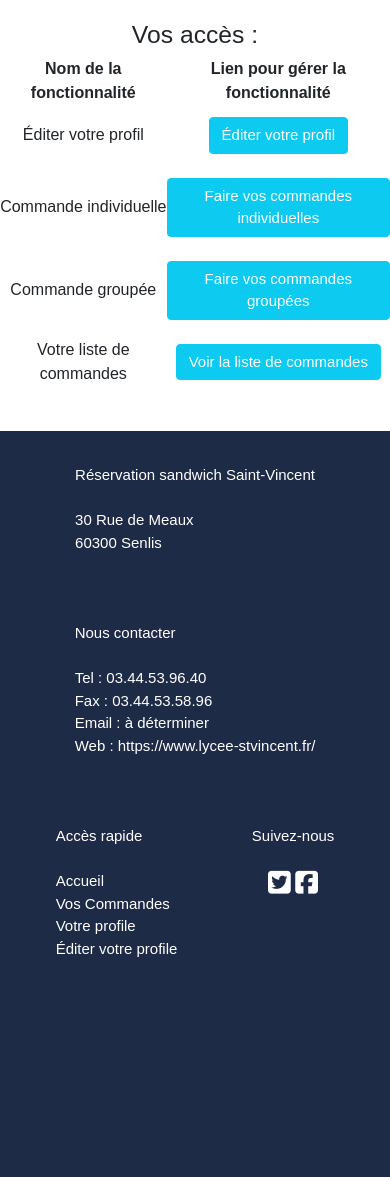
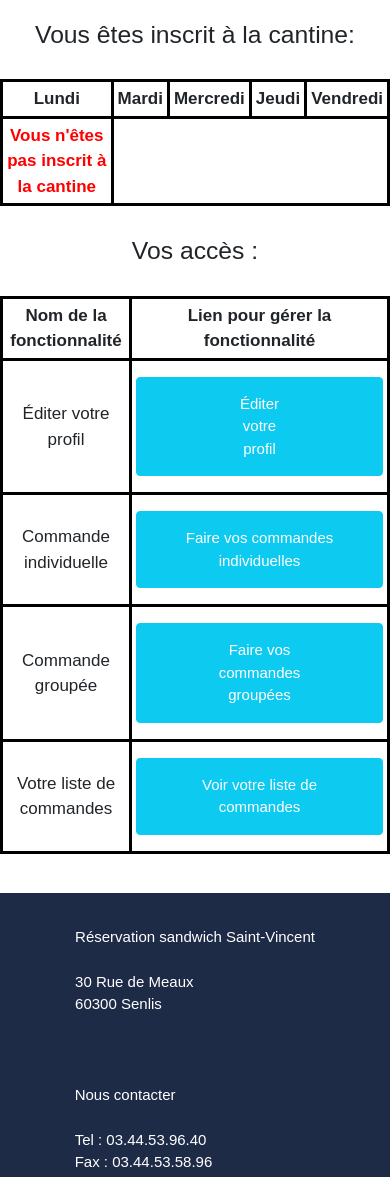
Before and after one commit to icecold120000/ReservationSandwich, a Symfony app: template templates/profile/eleve.html.twig in a window 390 px wide. Shown: the part 208-1385 px from the top of the page. Before the commit the page ends 1165 px from the top, so only its background shows below. Run offline with Twig, Linux system fonts and the light colour scheme; the template is opened without the code that fills it, so the values that code supplies are empty; some libraries are stand-ins or nearby versions.

Commit message:
Sécurité + Correction responsive

```diff
--- a/public/static/css/admin.css
+++ b/public/static/css/admin.css
@@ -195,6 +195,56 @@ div#filtreEleve.filtre label{
     color: red;
 }
 
+/*Page de profil*/
+
+#profilHeader{
+    margin: 5% 0 3% 10%;
+}
+
+#profilHeader p, #infoProfil p{
+    font-size: 20px;
+}
+
+#profilHeader h1,#profilHeader p{
+    text-align: left;
+}
+
+#typeUser{
+    font-weight: bold;
+    font-style: italic;
+}
+
+#btnProfilAcces1 {
+    padding: 15px 100px;
+}
+
+#btnProfilAcces2 {
+    padding: 15px 40px;
+}
+
+#btnProfilAcces3 {
+    padding: 15px 50px;
+}
+
+#btnProfilAcces4 {
+    padding: 15px 56px;
+}
+
+
+/*Profil d'un élève*/
+
+.fa-times, .fa-check {
+    font-size: 2em;
+}
+
+.fa-times {
+    color: red;
+}
+
+.fa-check {
+    color: green;
+}
+
 /* Responsive pour les téléphones */
 @media screen and (max-device-width: 700px) {
 
@@ -258,6 +308,7 @@ div#filtreEleve.filtre label{
     #filtre div{
         margin: 0 0 1em 0;
         padding: 0;
+        float: unset;
     }
 
     #filtre #left p{
@@ -318,6 +369,12 @@ div#filtreEleve.filtre label{
         margin-top: 1em;
     }
 
+    /*Page de profil*/
+
+    #profilHeader p {
+        font-size: 2em;
+    }
+
     /*Formulaire d'ajout et de modification des adultes*/
 
     #btnAdulte {
--- a/src/Entity/User.php
+++ b/src/Entity/User.php
@@ -82,6 +82,7 @@ class User implements UserInterface, PasswordAuthenticatedUserInterface
      * @ORM\OneToMany(targetEntity=Eleve::class, mappedBy="compteEleve")
      */
     private $eleves;
+
 
     public function __construct()
     {
--- a/src/Repository/UserRepository.php
+++ b/src/Repository/UserRepository.php
@@ -36,6 +36,7 @@ class UserRepository extends ServiceEntityRepository implements PasswordUpgrader
         $this->_em->persist($user);
         $this->_em->flush();
     }
+
 
     /**
      * @return User[]
--- a/templates/adulte/index.html.twig
+++ b/templates/adulte/index.html.twig
@@ -4,6 +4,7 @@
 {% block stylesheets %}<link rel="stylesheet" type="text/css" href="{{asset('static/css/admin.css')}}">{% endblock %}
 
 {% block body %}
+    <main>
         <h1>Liste des adultes</h1>
         <div>
             <div>
@@ -100,4 +101,5 @@
         <div>
             {{ knp_pagination_render(adultes) }}
         </div>
+    </main>
 {% endblock %}
--- a/templates/base.html.twig
+++ b/templates/base.html.twig
@@ -51,19 +51,19 @@
                                 <ul class="dropdown-menu" aria-labelledby="accesProfile">
                                     <li>
                                         {% if is_granted('ROLE_ADMIN')%}
-                                            <a class="dropdown-item" href="{{path('profile_admin')}}">
+                                            <a class="dropdown-item" href="{{path('profile_admin',{'userTokenHash': app.user.tokenHash})}}">
                                                 Voir profil
                                             </a>
                                         {% elseif is_granted('ROLE_ELEVE')%}
-                                            <a class="dropdown-item" href="{{path('profile_eleve')}}">
+                                            <a class="dropdown-item" href="{{path('profile_eleve',{'userTokenHash': app.user.tokenHash})}}">
                                                 Voir profil
                                             </a>
                                         {% elseif is_granted('ROLE_ADULTE')%}
-                                            <a class="dropdown-item" href="{{path('profile_adulte')}}">
+                                            <a class="dropdown-item" href="{{path('profile_adulte',{'userTokenHash': app.user.tokenHash})}}">
                                                 Voir profil
                                             </a>
                                         {% elseif is_granted('ROLE_CUISINE')%}
-                                            <a class="dropdown-item" href="{{path('profile_cuisine')}}">
+                                            <a class="dropdown-item" href="{{path('profile_cuisine',{'userTokenHash': app.user.tokenHash})}}">
                                                 Voir profil
                                             </a>
                                         {% endif %}
@@ -104,8 +104,28 @@
                 <li>
                     <p><a href="{{path('homepage')}}">Accueil</a></p>
                     <p><a href="">Vos Commandes</a></p>
-                    <p><a href="">Votre profile</a></p>
-                    <p><a href="">Éditer votre profile</a></p>
+                    {% if is_granted('IS_AUTHENTICATED_REMEMBERED')%}
+                        <p>
+                            {% if is_granted('ROLE_ADMIN')%}
+                                <a href="{{path('profile_admin',{'userTokenHash': app.user.tokenHash})}}">
+                                    Votre profil
+                                </a>
+                            {% elseif is_granted('ROLE_ELEVE')%}
+                                <a href="{{path('profile_eleve',{'userTokenHash': app.user.tokenHash})}}">
+                                    Votre profil
+                                </a>
+                            {% elseif is_granted('ROLE_ADULTE')%}
+                                <a href="{{path('profile_adulte',{'userTokenHash': app.user.tokenHash})}}">
+                                    Votre profil
+                                </a>
+                            {% elseif is_granted('ROLE_CUISINE')%}
+                                <a href="{{path('profile_cuisine',{'userTokenHash': app.user.tokenHash})}}">
+                                    Votre profil
+                                </a>
+                            {% endif %}
+                        </p>
+                        <p><a href="{{path('profile_edit',{'id': app.user.id})}}">Éditer votre profil</a></p>
+                    {% endif %}
                 </li>
             </div>
             <div class="networks">
--- a/templates/profile/eleve.html.twig
+++ b/templates/profile/eleve.html.twig
@@ -10,18 +10,45 @@
                 <h1>Bienvenue {{app.user.getPrenomUser}} {{app.user.getNomUser}}.</h1>
             {% endif %}
             <p>Vous êtes enregistré en tant <span id="typeUser">qu'élève</span> sur cette plateforme.</p>
-            <p>Ma Classe :
-                {% if app.user.getEleves %}
-                    {% for eleve in app.user.getEleve|filter(nomEleve => app.user.getNomUser,
-                        prenomEleve => app.user.getPrenomEleve,dateNaissanceUser => app.user.getDateNaissanceUser)%}
-                        {{ eleve.classe.codeClasse }}
-                    {% endfor %}
-                {% endif %}
-            </p>
+            <p>Ma Classe : {{ eleve.classeEleve.codeClasse }}</p>
+        </div>
+        <div>
+            <h2>Vous êtes inscrit à la cantine:</h2>
+            <table class="table tableAdmin">
+                <thead>
+                    <tr>
+                        <th scope="col">Lundi</th>
+                        <th scope="col">Mardi</th>
+                        <th scope="col">Mercredi</th>
+                        <th scope="col">Jeudi</th>
+                        <th scope="col">Vendredi</th>
+                    </tr>
+                </thead>
+                <tbody>
+                    {% if inscritCantine %}
+                        <tr>
+                            <td>{{ inscritCantine.repasJ1 ? '<i class="fas fa-check"></i>' :
+                                '<i class="fas fa-times"></i>' }}</td>
+                            <td>{{ inscritCantine.repasJ2 ? '<i class="fas fa-check"></i>' :
+                                '<i class="fas fa-times"></i>' }}</td>
+                            <td>{{ inscritCantine.repasJ3 ? '<i class="fas fa-check"></i>' :
+                                '<i class="fas fa-times"></i>' }}</td>
+                            <td>{{ inscritCantine.repasJ4 ? '<i class="fas fa-check"></i>' :
+                                '<i class="fas fa-times"></i>' }}</td>
+                            <td>{{ inscritCantine.repasJ5 ? '<i class="fas fa-check"></i>' :
+                                '<i class="fas fa-times"></i>' }}</td>
+                        </tr>
+                    {% else %}
+                        <tr>
+                            <td class="erreur">Vous n'êtes pas inscrit à la cantine</td>
+                        </tr>
+                    {% endif %}
+                </tbody>
+            </table>
         </div>
         <div>
             <h2>Vos accès :</h2>
-            <table>
+            <table class="table tableAdmin">
                 <thead>
                     <tr>
                         <th scope="col">Nom de la fonctionnalité</th>
@@ -59,9 +86,9 @@
                     <tr>
                         <td>Votre liste de commandes</td>
                         <td>
-                            <a class="btn btn-info" id="btnProfilAcces3"
+                            <a class="btn btn-info" id="btnProfilAcces4"
                                href="#">
-                                Voir la liste de commandes
+                                Voir votre liste de commandes
                             </a>
                         </td>
                     </tr>
--- a/templates/security/login.html.twig
+++ b/templates/security/login.html.twig
@@ -7,7 +7,7 @@
         <div class="container" id="login">
             <div id="part1">
                 <h1 class="title">Connectez-vous</h1>
-                {% for message in app.flashes('SuccessInscription') %}
+                {% for message in app.flashes('successInscription') %}
                     <div class="flash-success">
                         {{ message }}
                     </div>
```
Also changed, not shown: public/static/css/styleprojet.css (+17 -14 lines), src/Controller/ProfileController.php (+22 -6 lines), src/Entity/Boisson.php (+42 -0 lines), src/Entity/Dessert.php (+42 -0 lines), src/Entity/Sandwich.php (+42 -0 lines), src/Repository/BoissonRepository.php (+14 -0 lines), src/Repository/DessertRepository.php (+14 -0 lines), src/Repository/SandwichRepository.php (+14 -0 lines), templates/profile/edit.html.twig (+4 -4 lines), 1 other file. Lines whose indentation alone changed are shown as unchanged.
